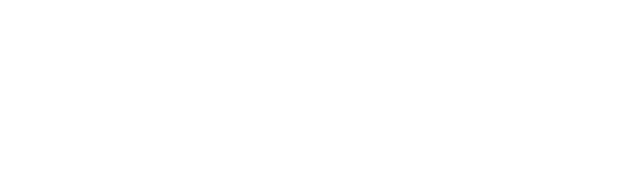
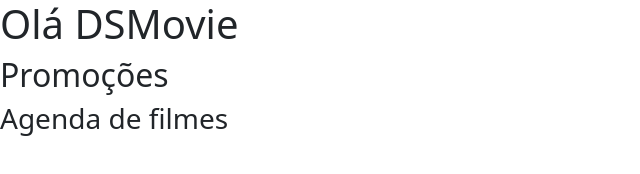
Before and after one commit to xbfsba/Dsmovie, a plain HTML site: page index.html in a window 1280 px wide. Shown: the whole page, without its empty margins (0-640 px from the left). Drawn offline with nearby package versions, Linux system fonts and the light colour scheme.

Commit message:
bootstrap

```diff
--- a/index.html
+++ b/index.html
@@ -6,8 +6,13 @@
     <meta http-equiv="X-UA-Compatible" content="IE=edge">
     <meta name="viewport" content="width=device-width, initial-scale=1.0">
     <title>DSmovie</title>
+
+    <link href="https://cdn.jsdelivr.net/npm/bootstrap@5.1.3/dist/css/bootstrap.min.css" rel="stylesheet" integrity="sha384-1BmE4kWBq78iYhFldvKuhfTAU6auU8tT94WrHftjDbrCEXSU1oBoqyl2QvZ6jIW3" crossorigin="anonymous">
+
 </head>
 <body>
-
+  <h1> Olá DSMovie </h1>
+  <h2>Promoções</h2>
+  <h3>Agenda de filmes</h3>
 </body>
 </html>
```
